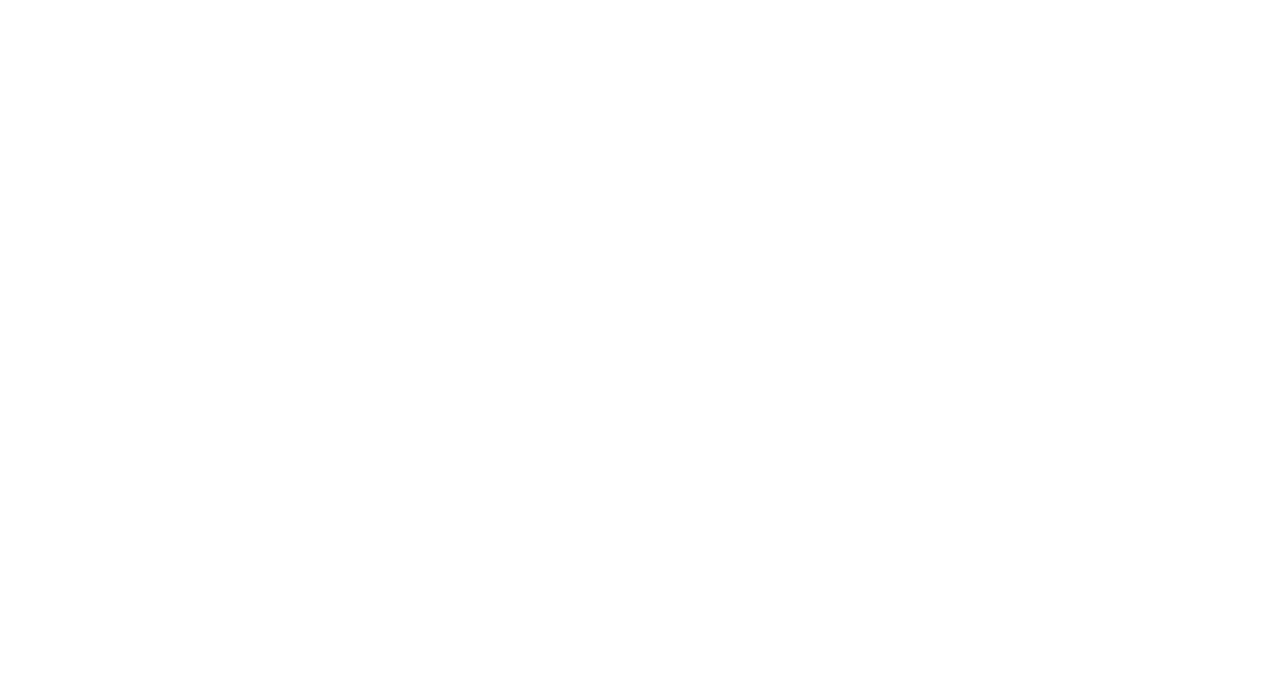
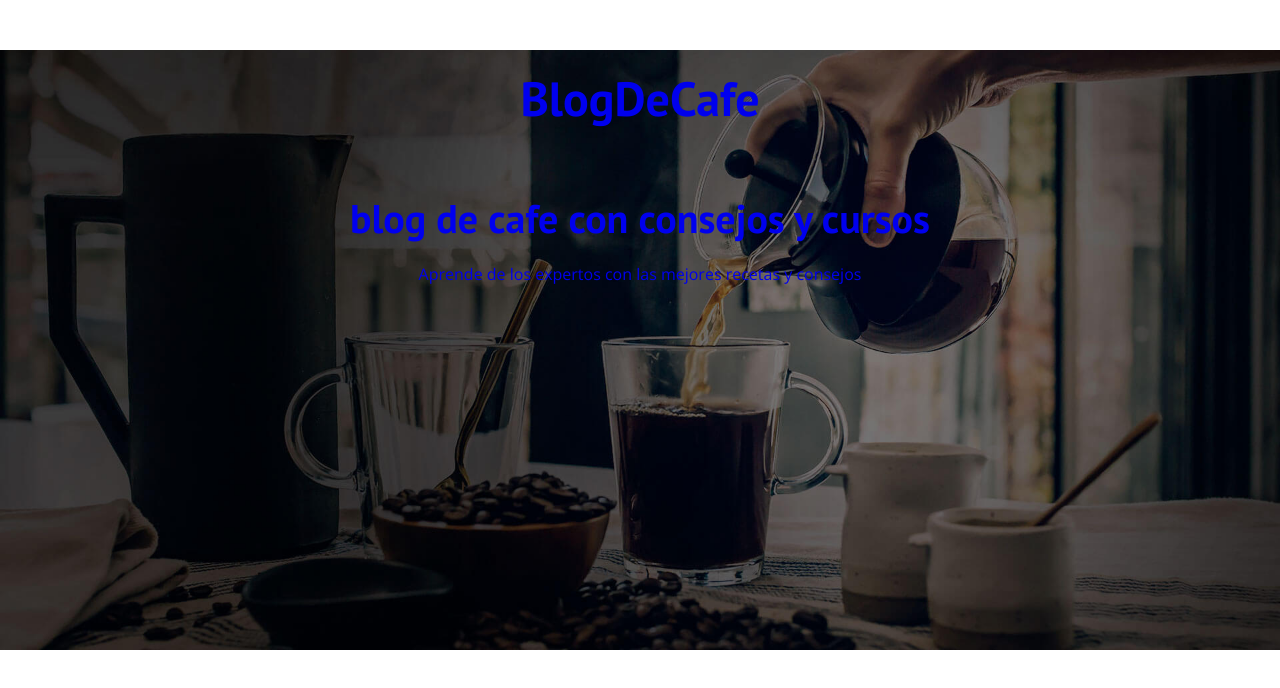
Before and after one commit to patxiarana/BLOG-CAFE, a plain HTML site: page index.html in a window 1280 px wide. Drawn offline with nearby package versions, Linux system fonts and the light colour scheme.

Commit message:
creating header

```diff
--- a/css/style.css
+++ b/css/style.css
@@ -71,3 +71,20 @@ img {
 .centrar-texto {
     text-align: center;
 }
+
+
+/** header **/
+.header {
+background-image: url(../img/banner.jpg);
+height: 60rem;
+background-size: cover;
+background-repeat: no-repeat;
+background-position: center center;
+}
+
+
+.header__texto {
+    text-align: center;
+    color: var(--blanco);
+    margin-top: 5rem;
+}
--- a/index.html
+++ b/index.html
@@ -12,6 +12,17 @@
     <link rel="stylesheet" href="css/style.css">
 </head>
 <body>
-
+    <header class="header">
+        <div class="header__texto">
+            <div class="contenedor">
+                <div class="barra">
+                    <a class="logo" href="index.html">
+                    <h1 class="logo_nombre">Blog<span class="logo_bold">DeCafe</span></h1>
+                </div>
+            </div>
+            <h2 class="no-margin">blog de cafe con consejos y cursos</h2>
+            <p class="no-margin">Aprende de los expertos con las mejores recetas y consejos </p>
+        </div>
+    </header>
 </body>
 </html>
```
